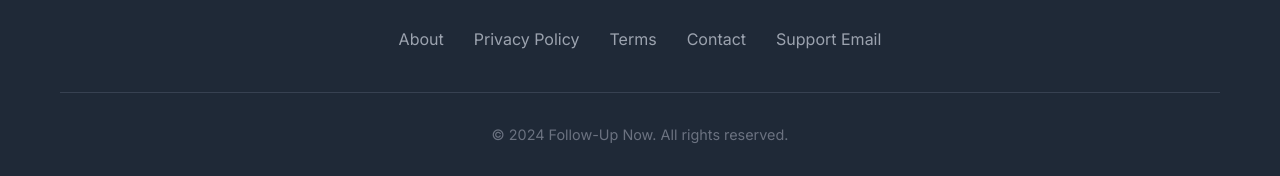
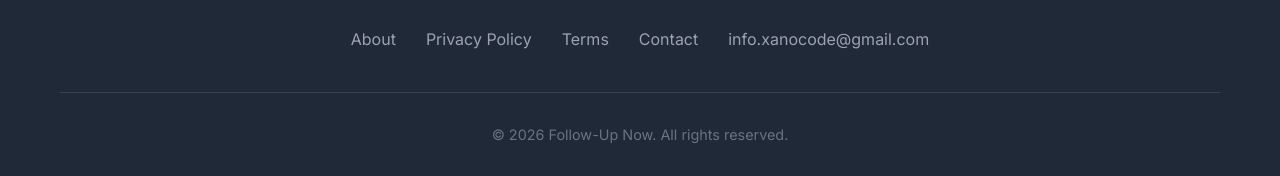
Before and after one commit to Sagarrana17/followupnow, a plain HTML site: page index.html in a window 1280 px wide. Shown: the part 5847-6023 px from the top of the page. Drawn offline with Linux system fonts and the light colour scheme.

Commit message:
Update index.html
add email

```diff
--- a/index.html
+++ b/index.html
@@ -785,10 +785,10 @@
                 <a href="#privacy">Privacy Policy</a>
                 <a href="#terms">Terms</a>
                 <a href="#contact">Contact</a>
-                <a href="mailto:support@followupnow.app">Support Email</a>
+                <a href="mailto:info.xanocode@gmail.com">info.xanocode@gmail.com</a>
             </div>
             <div class="footer-bottom">
-                &copy; 2024 Follow-Up Now. All rights reserved.
+                &copy; 2026 Follow-Up Now. All rights reserved.
             </div>
         </div>
     </footer>
```
